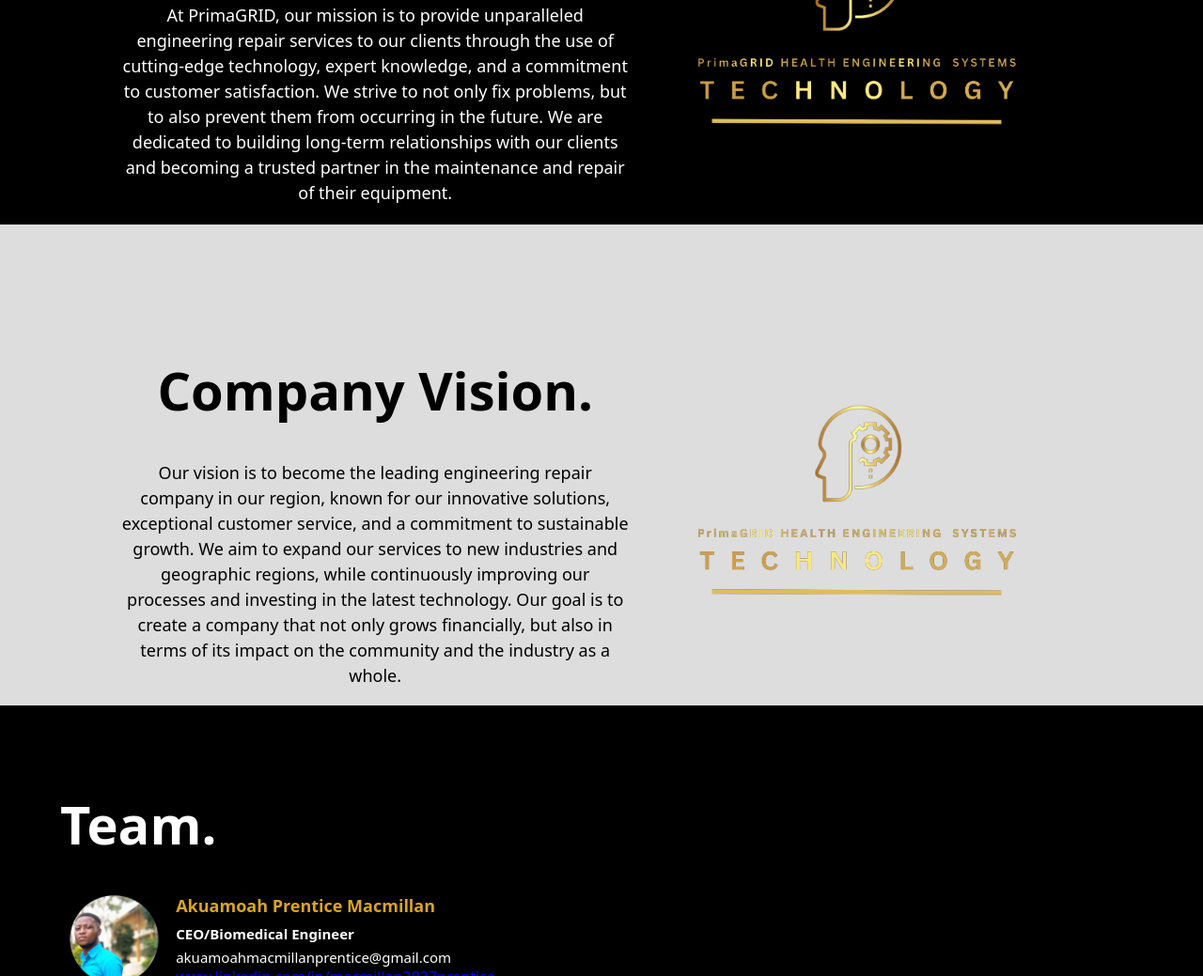
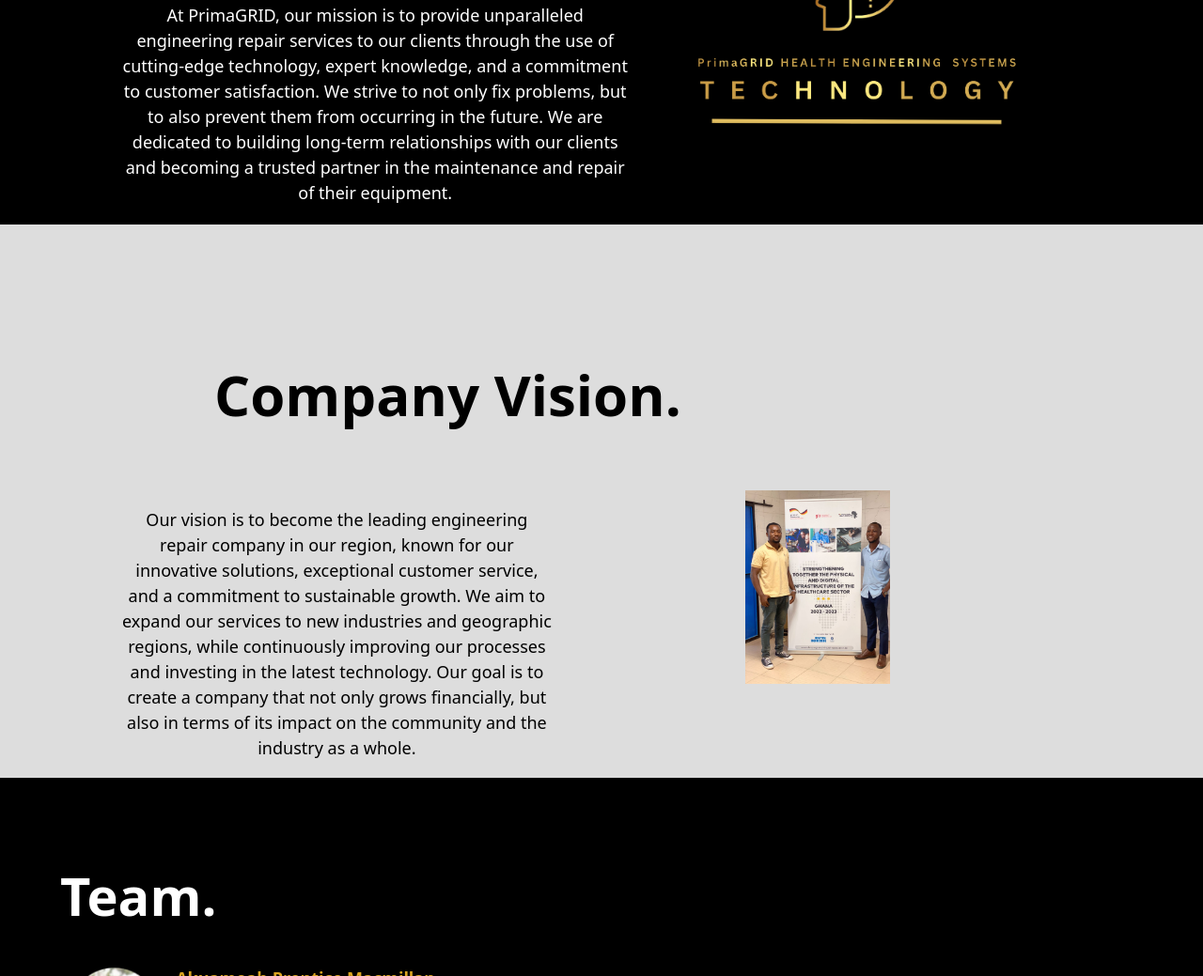
Before and after one commit to MacPrentice/PrimaGRID, a plain HTML site: page About Us.html in a window 1280 px wide. Shown: the part 805-1844 px from the top of the page at 94% size. Drawn offline with Linux system fonts and the light colour scheme.

Commit message:
New edits

```diff
--- a/About Us.css
+++ b/About Us.css
@@ -131,7 +131,7 @@ button#readMore-button:hover{
 }
 .companyVision-section{
     width: 80%;
-    display: flex;
+    /*display: flex;*/
     margin: auto;
     padding-top: 100px;
     justify-content: center;
@@ -139,22 +139,48 @@ button#readMore-button:hover{
     text-align: center;
 }
 .companyVision-content{
-    width: 55%;
+    width: 100%;
 }
-
-.about-image img{
-    width: 80%;
-    height: auto;
+.companyVision-header h1{
+    font-size: 60px;
+    display: block;
+    justify-content: start;
+    align-items: start;
+    text-align: start;
+    padding-left: 100px;
 }
-.companyVision-content .companyVision-header{
-    /*text-transform: uppercase;*/
-    font-size: 28px;
+.companyVision-text-image{
+    display: flex;
+    width: 100%;
 }
-.companyVision-content .companyVision-text p{
+.companyVision-text{
+    width: 45%;
     margin-top: 20px;
+}
+.companyVision-text p{
     font-size: 18px;
     line-height: 1.5;
 }
+
+.about-image-cv{
+    margin-top: 20px;
+    width: 55%;
+    margin-bottom: 100px;
+    /*min-height: 100px;
+    min-width: 200px;*/
+
+    background-size: contain;
+    background-position: center;
+    background-repeat: no-repeat;
+
+    background-image: url(Images/Transition/IMG-20230329-WA0009.jpg);
+}
+/*.about-image-cv img{
+    background-size: cover;
+    background-position: center;
+    background-repeat: no-repeat;
+    width: 100%;
+}*/
 
 /*team*/
 .teamVision{
--- a/About Us.html
+++ b/About Us.html
@@ -151,6 +151,7 @@
                                 Company Vision.
                             </h1>
                         </div>
+                        <div class="companyVision-text-image">
                             <div class="companyVision-text">
                                 <p>
                                     Our vision is to become the leading engineering repair company in our region,
@@ -162,10 +163,11 @@
                                     but also in terms of its impact on the community and the industry as a whole.
                                 </p>
                             </div>
+                            <div class="about-image-cv
+                            B1">
+                               <!-- <img src="Images/Transition/IMG-20230329-WA0009.jpg"> -->
                             </div>
-
-                    <div class="about-image">
-                        <img src="Images/Logo/PrimaGRID_HEALTH_ENGINEERING_SYSTEMS-removebg-preview.png">
+                        </div>
                     </div>
                 </div>
             </div>
```
Also changed, not shown: Images/Transition/IMG-20230329-WA0009.jpg (added). Lines whose indentation alone changed are shown as unchanged.
